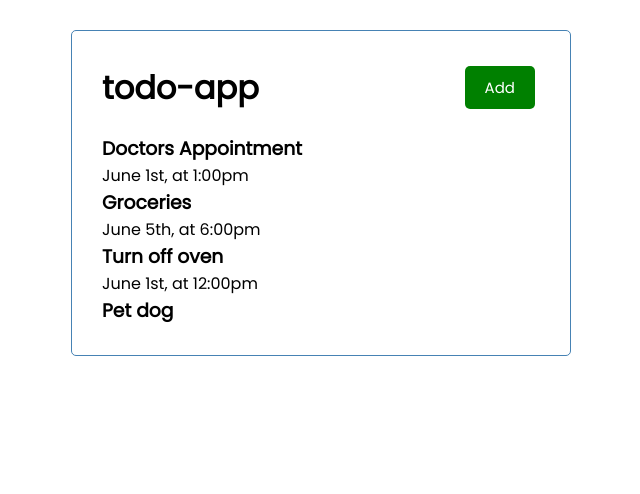
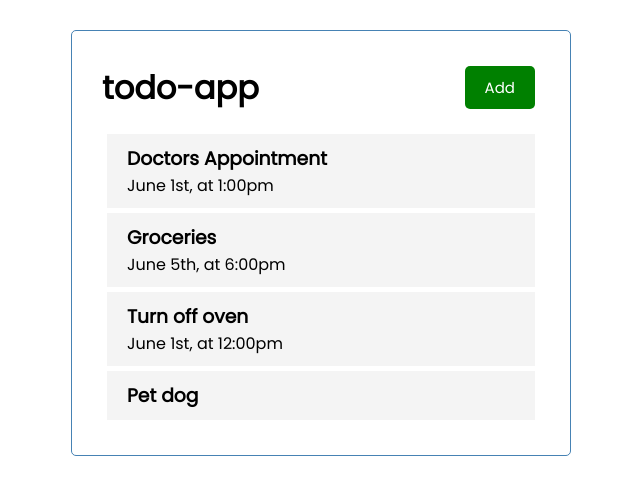
Before and after one commit to BrianNW/projects-ang-todo-app, an Angular app: page / in a window 1280 px wide. Shown: the top 494 px of the page, without its empty margins (319-959 px from the left). Built offline with nearby package versions, Linux system fonts and the light colour scheme.

Commit message:
Add initial task-item CSS

```diff
--- a/src/app/components/task-item/task-item.component.css
+++ b/src/app/components/task-item/task-item.component.css
@@ -0,0 +1,6 @@
+.task {
+    background: #f4f4f4;
+    margin: 5px;
+    padding: 10px 20px;
+    cursor: pointer;
+}
```
